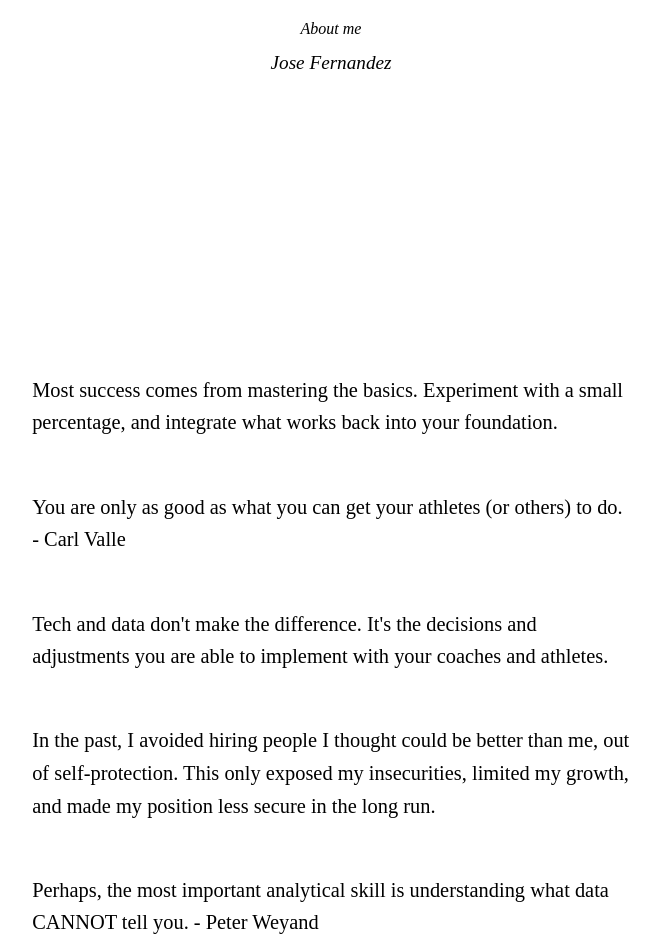
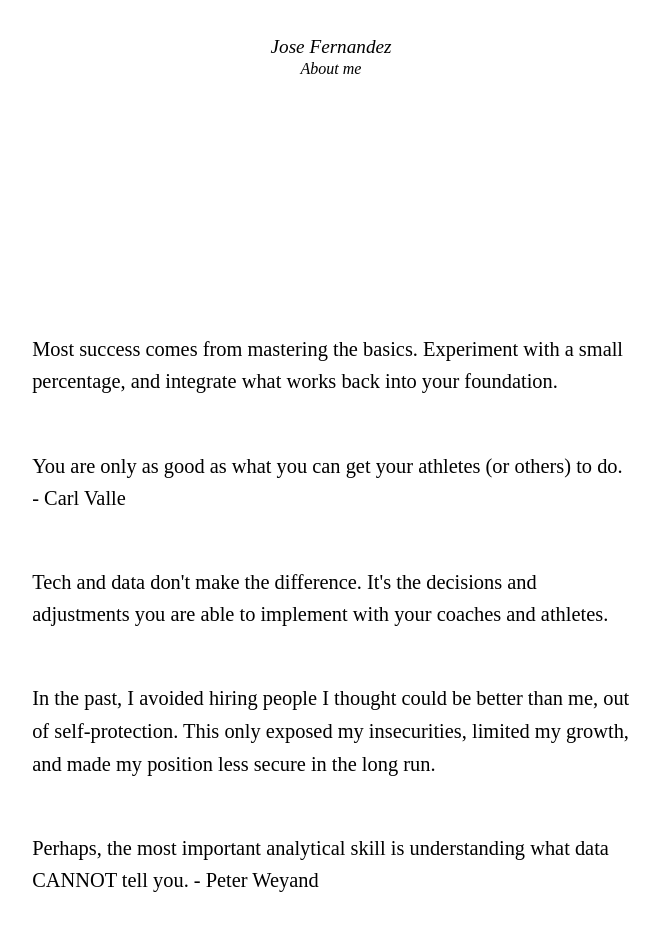
Before and after one commit to josedv82/josedv82.github.io, a Flask app: page / in a window 1280 px wide. Shown: the top 944 px of the page, without its empty margins (309-968 px from the left). Run offline with Flask 3, Linux system fonts and the light colour scheme.

Commit message:
Assistant checkpoint: Move About link below site title
Assistant generated file changes:
- templates/index.html: Move About link below site title, Update about link container styles

---

User prompt:

this chages placed the link above Jose Fernandez, i want it below

Replit-Commit-Author: Assistant
Replit-Commit-Session-Id: ecff5513-cdb3-4e04-87bd-9ccecc35becc

```diff
--- a/templates/index.html
+++ b/templates/index.html
@@ -29,13 +29,22 @@
 
         .about-link-container {
             text-align: center;
+            position: fixed;
+            top: 2rem;
+            left: 0;
+            width: 100%;
+            z-index: 1000;
+        }
+
+        .about-link-container .nav-link {
+            display: block;
             margin-top: 1rem;
         }
     </style>
 </head>
 <body>
-    <div class="site-title">Jose Fernandez</div>
     <div class="about-link-container">
+        <div class="site-title">Jose Fernandez</div>
         <a href="{{ url_for('about') }}" class="nav-link">About me</a>
     </div>
 
```
